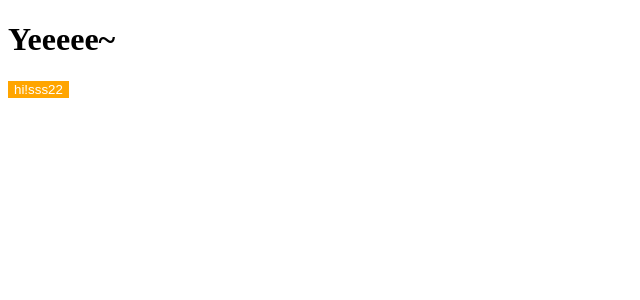
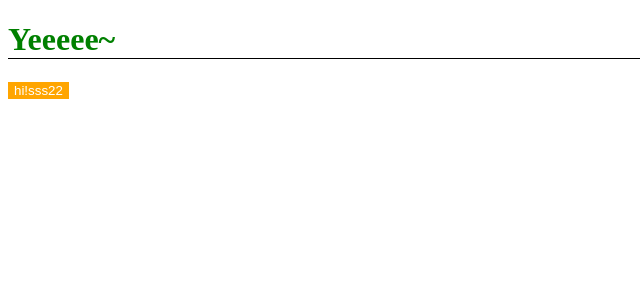
Before and after one commit to edel1212/reatStudy, a React (Create React App) app in the folder react-for-middle/my-app/: page / in a window 1280 px wide. Shown: the top 300 px of the page, without its empty margins (0-640 px from the left). Built offline with nearby package versions, Linux system fonts and the light colour scheme.

Commit message:
add App Module css

```diff
--- a/react-for-middle/my-app/src/App.js
+++ b/react-for-middle/my-app/src/App.js
@@ -1,10 +1,12 @@
 // 만든 버튼을 Import
 import Button from "./Button";
+
+import styles from "./App.module.css";
 
 function App() {
   return (
     <div>
-      <h1>Yeeeee~</h1>
+      <h1 className={styles.title}>Yeeeee~</h1>
       <Button text="hi!sss22" />
     </div>
   );
--- /dev/null
+++ b/react-for-middle/my-app/src/App.module.css
@@ -0,0 +1,4 @@
+.title {
+  color: green;
+  border-bottom: 1px solid black;
+}
```
